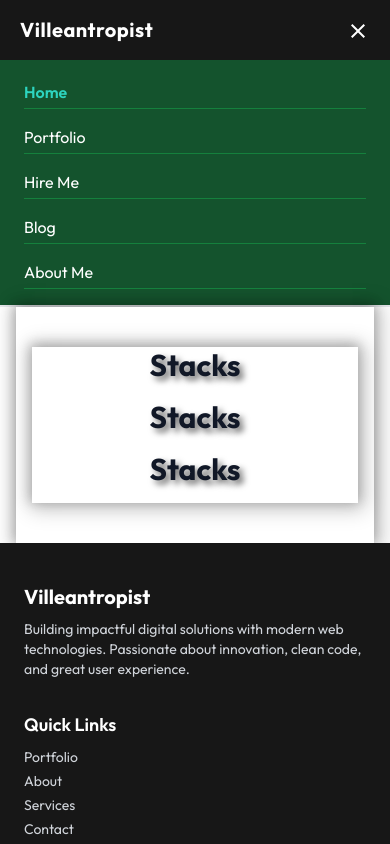
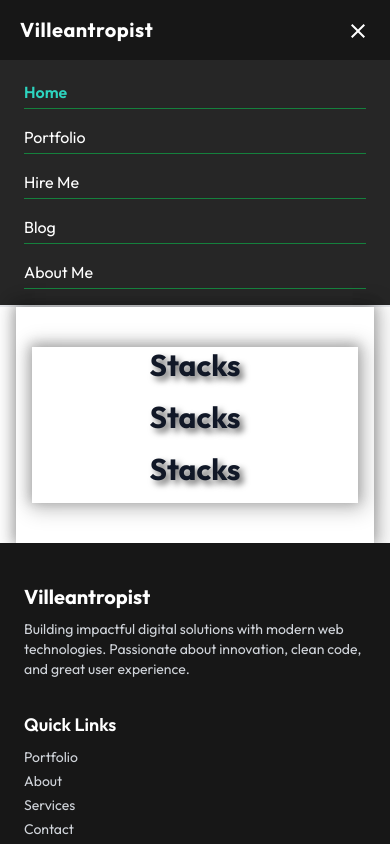
Before and after one commit to villeantropist/villeantropist, a React (Vite) app in the folder frontend/: page / in a window 390 px wide. Both pictures are taken after a click on the button "Toggle menu". Shown: the top 844 px of the page. Built offline with nearby package versions, Linux system fonts and the light colour scheme.

Commit message:
feat(NavBar): update NavBar design

```diff
--- a/frontend/src/App.jsx
+++ b/frontend/src/App.jsx
@@ -15,7 +15,7 @@ import PortfolioDetailPage from "./pages/PortfolioDetailPage";
 
 const App = () => {
   return (
-    <div className={`bg-white text-gray-900 gap-0`}>
+    <div className={`bg-white text-gray-900 gap-0 p-0 m-0`}>
       <ToastContainer />
       <NavBar />
       <SearchBar />
--- a/frontend/src/components/NavBar.jsx
+++ b/frontend/src/components/NavBar.jsx
@@ -60,7 +60,7 @@ const NavBar = () => {
 
       {/* Mobile Sidebar Menu */}
       <div
-        className={`sm:hidden bg-green-900 text-white transition-all duration-300 ease-in-out ${
+        className={`sm:hidden bg-neutral-800 text-white transition-all duration-200 ease-in-out ${
           menuOpen
             ? "max-h-96 opacity-100"
             : "max-h-0 opacity-0 overflow-hidden"
```
